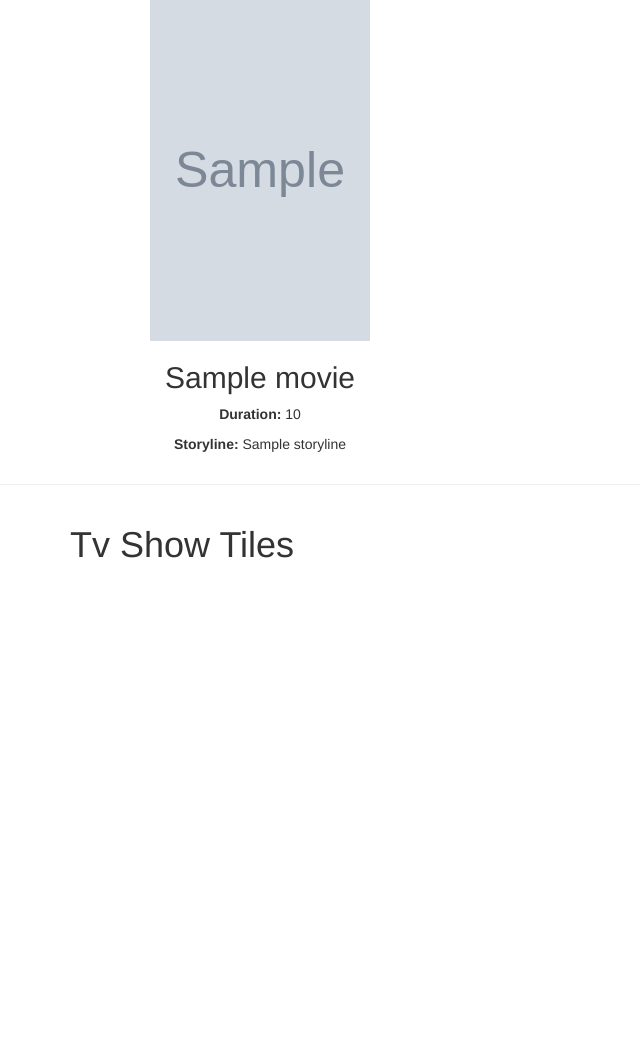
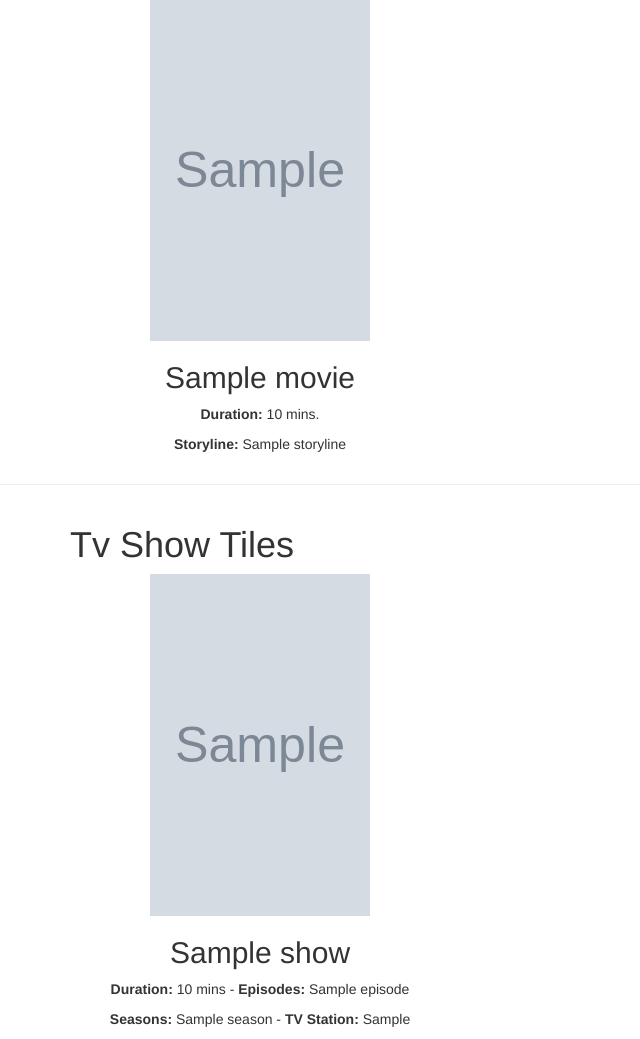
Before and after one commit to em-torres/nd_movie_project, a Flask app: template templates/home.html in a window 1280 px wide. Shown: the part 71-1110 px from the top of the page, without its empty margins (0-640 px from the left). Before the commit the page ends 629 px from the top, so only its background shows below. Run offline with Flask 2, Linux system fonts and the light colour scheme; the template is opened without the code that fills it: most values are stand-ins (such as "Sample title", 1, 10 or a date in 2020); grey boxes marked "Sample" are stand-in pictures; some libraries are stand-ins or nearby versions.

Commit message:
\bug 'Fixing Hidden Tv Shows Jquery Bug'

```diff
--- a/static/js/main.js
+++ b/static/js/main.js
@@ -21,4 +21,7 @@ $(document).ready(function () {
   $('.movie-tile').hide().first().show("fast", function showNext() {
     $(this).next("div").show("fast", showNext);
   });
+
+  $('.movie-tile').css('display','block');
+  $('.movie-tile').show()
 });
--- a/templates/home.html
+++ b/templates/home.html
@@ -7,9 +7,9 @@
     <!-- Bootstrap 3 -->
     <link rel="stylesheet" href="https://netdna.bootstrapcdn.com/bootstrap/3.3.7/css/bootstrap.min.css">
     <link rel="stylesheet" href="https://netdna.bootstrapcdn.com/bootstrap/3.3.7/css/bootstrap-theme.min.css">
-    <link rel="stylesheet" href="{{ url_for('static', filename='css/main.css') }}" media="screen">
     <script src="http://code.jquery.com/jquery-3.2.1.min.js"></script>
     <script src="https://netdna.bootstrapcdn.com/bootstrap/3.3.7/js/bootstrap.min.js"></script>
+    <link rel="stylesheet" href="{{ url_for('static', filename='css/main.css') }}" media="screen">
     <script src="{{ url_for('static', filename='js/main.js') }}"></script>
   </head>
   <body>
@@ -42,7 +42,7 @@
         <div class="col-md-6 col-lg-4 movie-tile text-center" data-trailer-youtube-id="{{ movie.trailer_youtube_url }}" data-toggle="modal" data-target="#trailer">
           <img src="{{ movie.poster_image }}" width="220" height="342">
           <h2>{{movie.title}}</h2>
-          <p><strong>Duration:</strong> {{ movie.duration }}</p>
+          <p><strong>Duration:</strong> {{ movie.duration }} mins.</p>
           <p><strong>Storyline:</strong> {{ movie.storyline }}</p>
         </div>
       {% endfor %}
@@ -54,8 +54,8 @@
         <div class="col-md-6 col-lg-4 movie-tile text-center" data-trailer-youtube-id="{{ show.trailer_youtube_url }}" data-toggle="modal" data-target="#trailer">
           <img src="{{ show.poster_image }}" width="220" height="342">
           <h2>{{show.title}}</h2>
-          <p><strong>Duration:</strong> {{ show.duration }} mins * <strong>Episodes:</strong> {{ show.episode }}</p>
-          <p><strong>Seasons:</strong> {{ show.season }} * <strong>TV Station:</strong> {{ show.tv_station }}</p>
+          <p><strong>Duration:</strong> {{ show.duration }} mins - <strong>Episodes:</strong> {{ show.episode }}</p>
+          <p><strong>Seasons:</strong> {{ show.season }} - <strong>TV Station:</strong> {{ show.tv_station }}</p>
         </div>
       {% endfor %}
     </div>
```
